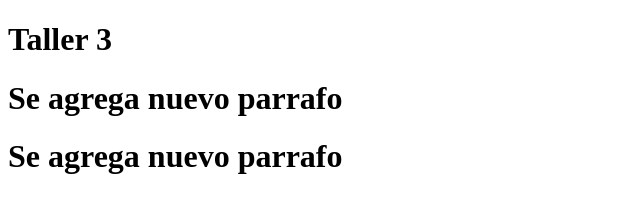
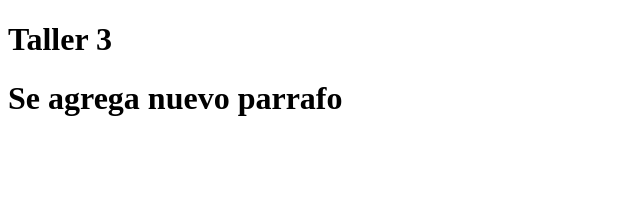
Before and after one commit to SandraSB/ssepulveda_taller3, a plain HTML site: page index.html in a window 1280 px wide. Shown: the whole page, without its empty margins (0-640 px from the left). Drawn offline with Linux system fonts and the light colour scheme.

Commit message:
se modifica

```diff
--- a/index.html
+++ b/index.html
@@ -6,8 +6,6 @@
 	<body>
 		<h1>Taller 3</h1>
 		<h1>Se agrega nuevo parrafo</h1>
-		<h1>Se agrega nuevo parrafo</h1>
-
 	</body>
 
 </html>
```
